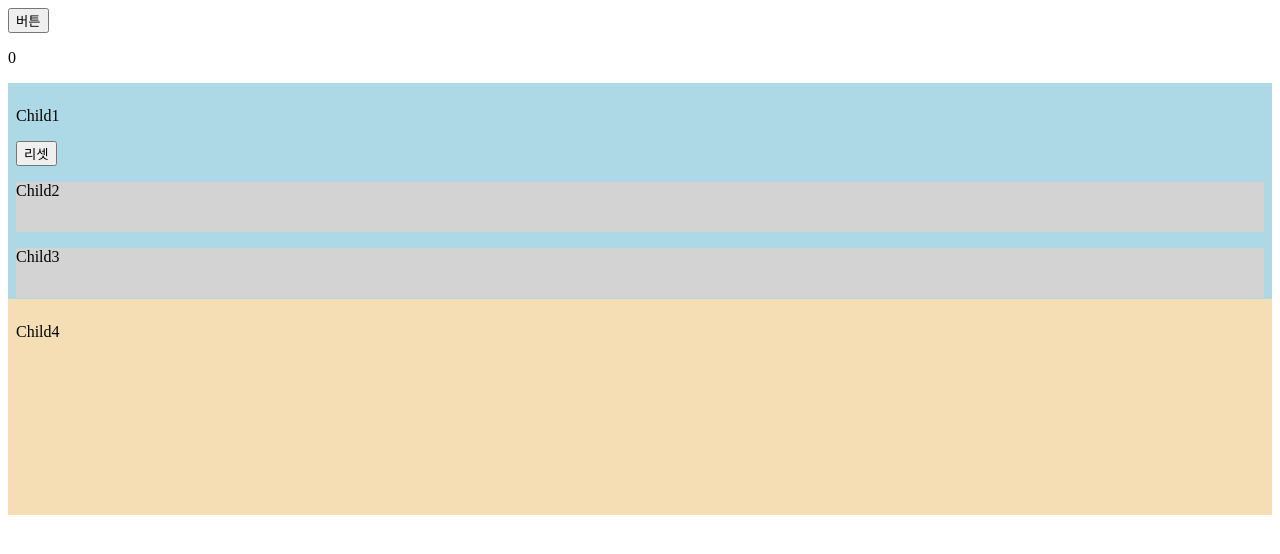
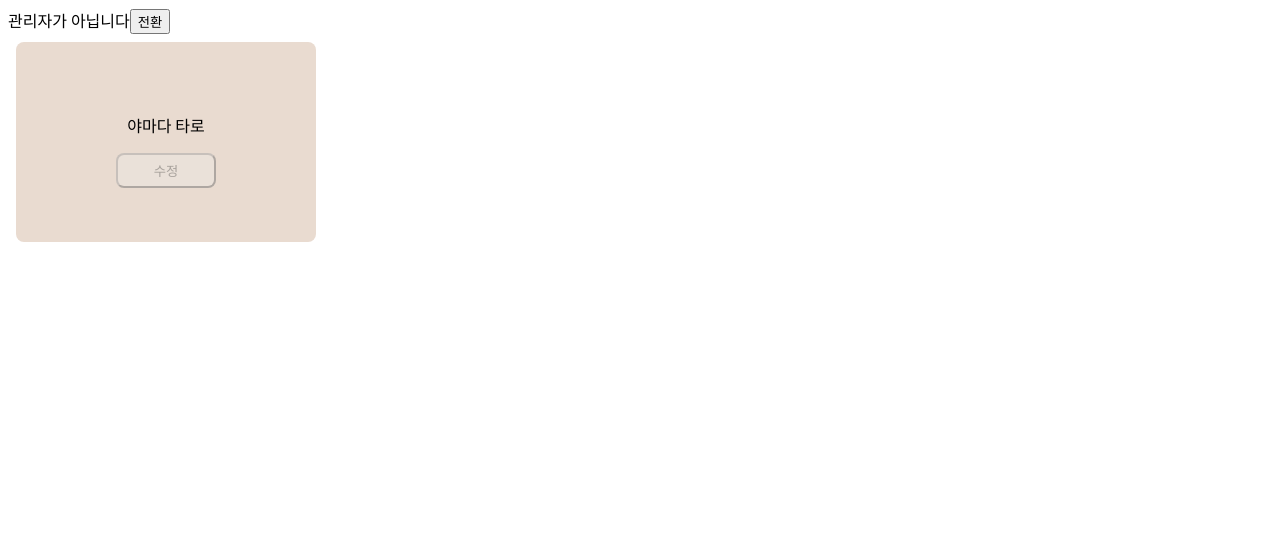
Before and after one commit to yanJuicy/react-myapp, a React (Create React App) app: page / in a window 1280 px wide. Shown: the top 554 px of the page. Built offline with nearby package versions, Linux system fonts and the light colour scheme.

Commit message:
글로벌 State 관리가 필요한 이유

```diff
--- a/src/App.jsx
+++ b/src/App.jsx
@@ -1,28 +1,18 @@
 import {useState, memo, useCallback} from "react";
-import {Child4} from "./components/Child4";
-import {Child1} from "./components/Child1";
+import {Card} from "./components/Card";
 
 export const App = memo(() => {
 
-    console.log('App 렌더링');
+    const [isAdmin, setIsAdmin] = useState(false);
 
-    const [num, setNum] = useState(0);
-
-    const onClickButton = () => {
-        setNum(num + 1);
-    };
-
-    const onClickReset = useCallback(() => {
-        setNum(0);
-    }, []);
+    const onClickSwitch = () => setIsAdmin(!isAdmin);
 
     return (
-        <>
-            <button onClick={onClickButton}>버튼</button>
-            <p>{num}</p>
-            <Child1 onClickReset={onClickReset}/>
-            <Child4/>
-        </>
+        <div>
+            {isAdmin ? <span>관리자입니다</span> : <span>관리자가 아닙니다</span>}
+            <button onClick={onClickSwitch}>전환</button>
+            <Card isAdmin={isAdmin} />
+        </div>
     );
 
 });
--- /dev/null
+++ b/src/components/Card.jsx
@@ -0,0 +1,24 @@
+import {EditButton} from "./EditButton";
+
+const style = {
+    width: "300px",
+    height: "200px",
+    margin: "8px",
+    borderRadius: "8px",
+    backgroundColor: "#e9dbd0",
+    display: "flex",
+    flexDirection: "column",
+    justifyContent: "center",
+    alignItems: "center"
+};
+
+export const Card = props => {
+    const {isAdmin} = props;
+
+    return (
+        <div style={style}>
+            <p>야마다 타로</p>
+            <EditButton isAdmin={isAdmin}/>
+        </div>
+    );
+};
--- /dev/null
+++ b/src/components/EditButton.jsx
@@ -0,0 +1,13 @@
+const style = {
+    width: "100px",
+    padding: "6px",
+    borderRadius: "8px"
+};
+
+export const EditButton = props => {
+    const {isAdmin} = props;
+
+    return (
+        <button style={style} disabled={!isAdmin}>수정</button>
+    );
+};
```
